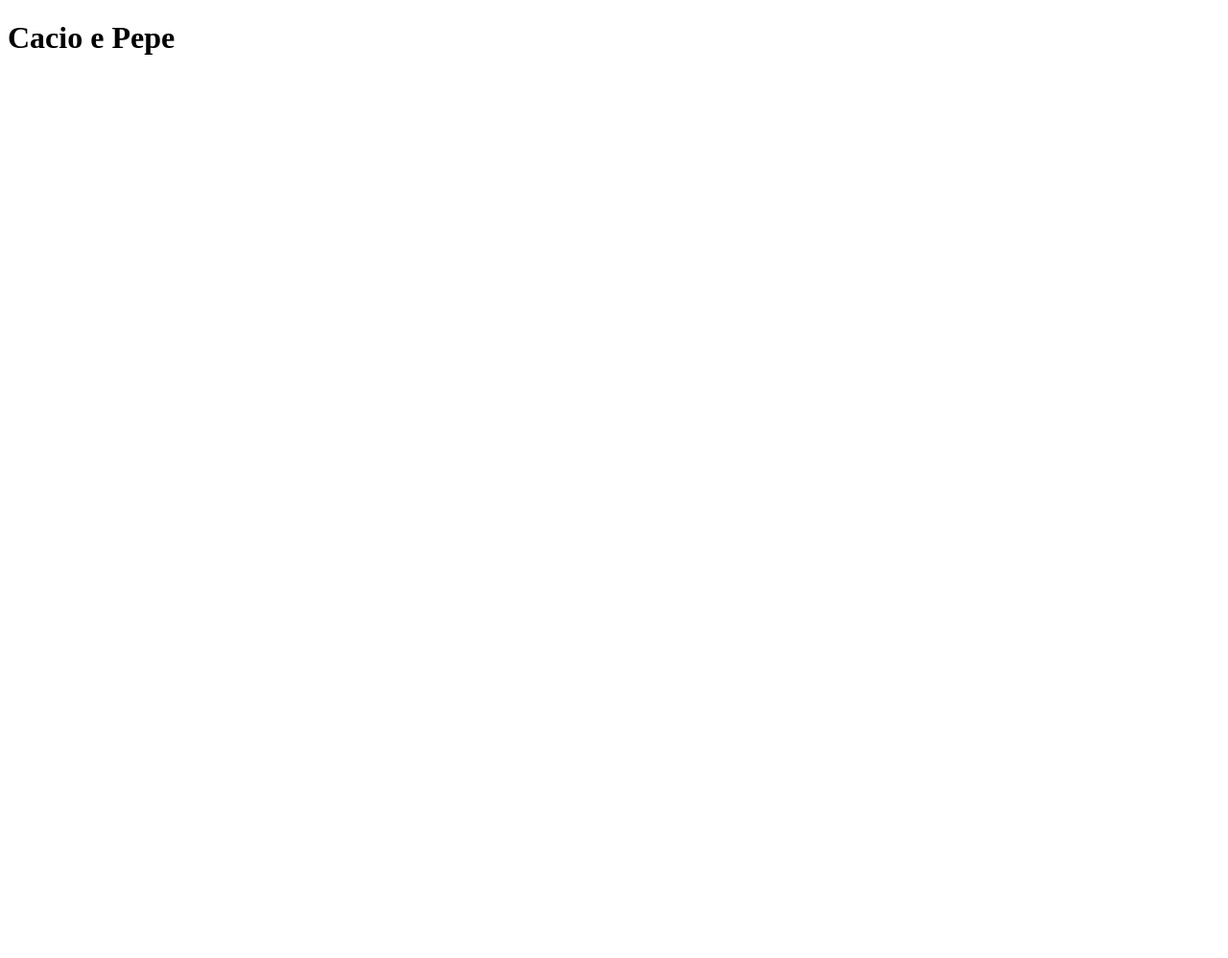
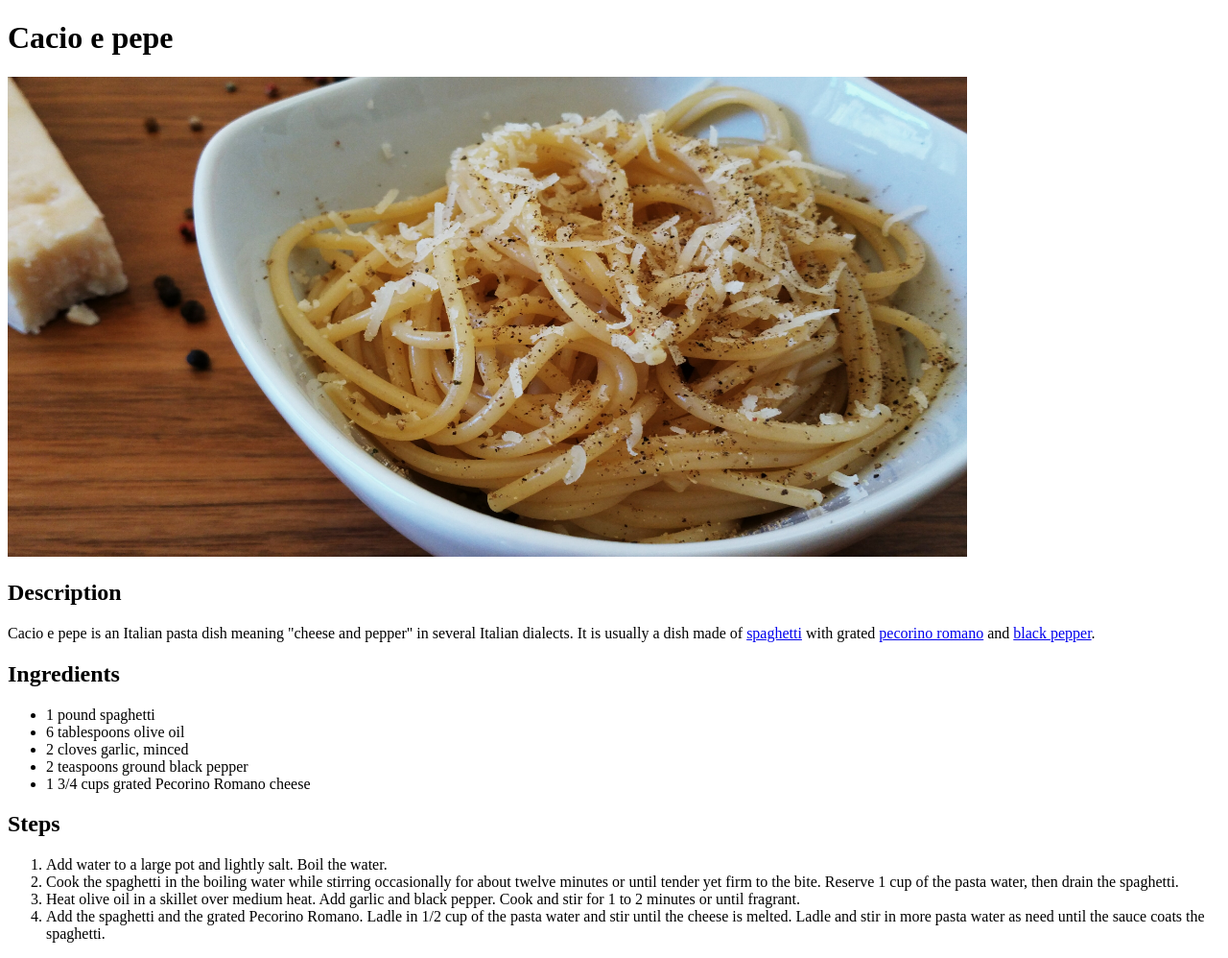
Before and after one commit to i-am-smash/odin-recipes, a plain HTML site: page recipes/cacioepepe.html in a window 1280 px wide. Shown: the whole page at 96% size. Before the commit the page ends 800 px from the top, so only its background shows below. Drawn offline with Linux system fonts and the light colour scheme.

Commit message:
Add Images Directory and cacioepepe Directions
Created images directory to store all images used
in the project. Added images, ingredients, and
steps to cacioepepe.html

```diff
--- a/recipes/cacioepepe.html
+++ b/recipes/cacioepepe.html
@@ -3,9 +3,27 @@
 <head>
   <meta charset="UTF-8">
   <meta name="viewport" content="width=device-width, initial-scale=1.0">
-  <title>Cacio e Pepe</title>
+  <title>Cacio e pepe</title>
 </head>
 <body>
-  <h1>Cacio e Pepe</h1>
+  <h1>Cacio e pepe</h1>
+  <img src="../images/cacio_e_pepe.jpg" alt="An image of Cacio e pepe." width="1000px" height="500px">
+  <h2>Description</h2>
+  <p>Cacio e pepe is an Italian pasta dish meaning "cheese and pepper" in several Italian dialects. It is usually a dish made of <a href="https://en.wikipedia.org/wiki/Spaghetti" target="_blank" rel="noopener noreferrer">spaghetti</a> with grated <a href="https://en.wikipedia.org/wiki/Pecorino_romano" target="_blank" rel="noopener noreferrer">pecorino romano</a> and <a href="https://en.wikipedia.org/wiki/Black_pepper" target="_blank" rel="noopener noreferrer">black pepper</a>.</p>
+  <h2>Ingredients</h2>
+  <ul>
+    <li>1 pound spaghetti</li>
+    <li>6 tablespoons olive oil</li>
+    <li>2 cloves garlic, minced</li>
+    <li>2 teaspoons ground black pepper</li>
+    <li>1 3/4 cups grated Pecorino Romano cheese</li>
+  </ul>
+  <h2>Steps</h2>
+  <ol>
+    <li>Add water to a large pot and lightly salt. Boil the water.</li>
+    <li>Cook the spaghetti in the boiling water while stirring occasionally for about twelve minutes or until tender yet firm to the bite. Reserve 1 cup of the pasta water, then drain the spaghetti.</li>
+    <li>Heat olive oil in a skillet over medium heat. Add garlic and black pepper. Cook and stir for 1 to 2 minutes or until fragrant.</li>
+    <li>Add the spaghetti and the grated Pecorino Romano. Ladle in 1/2 cup of the pasta water and stir until the cheese is melted. Ladle and stir in more pasta water as need until the sauce coats the spaghetti.</li>
+  </ol>
 </body>
 </html>
```
Also changed, not shown: images/cacio_e_pepe.jpg (added).
